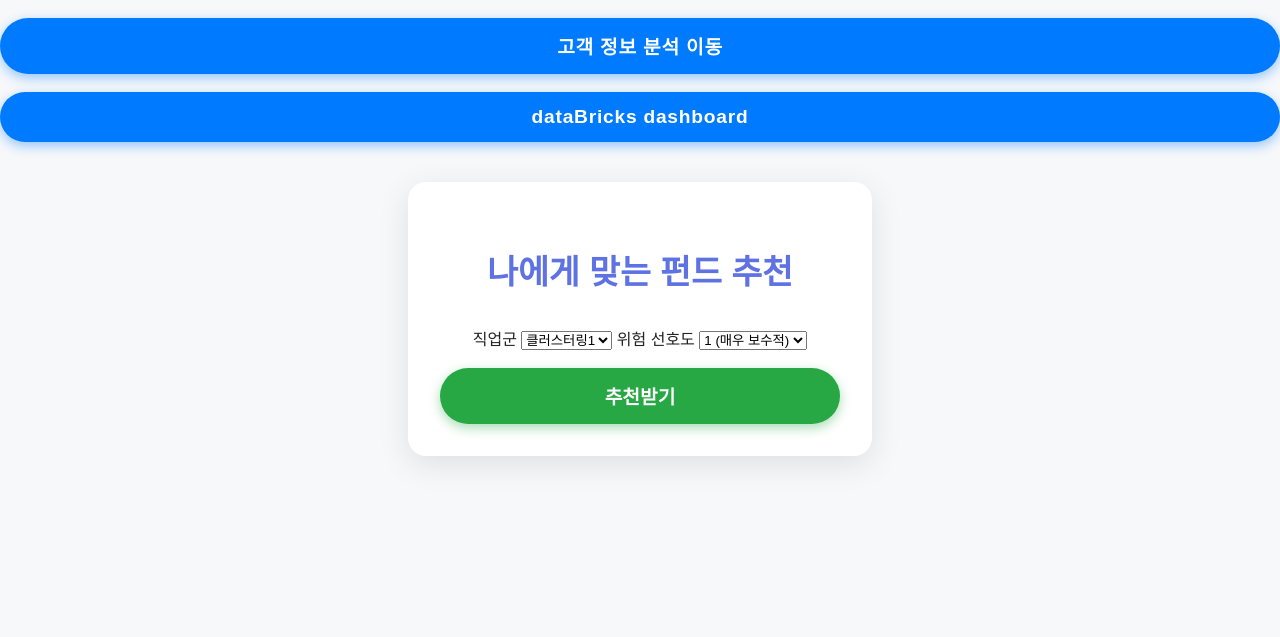
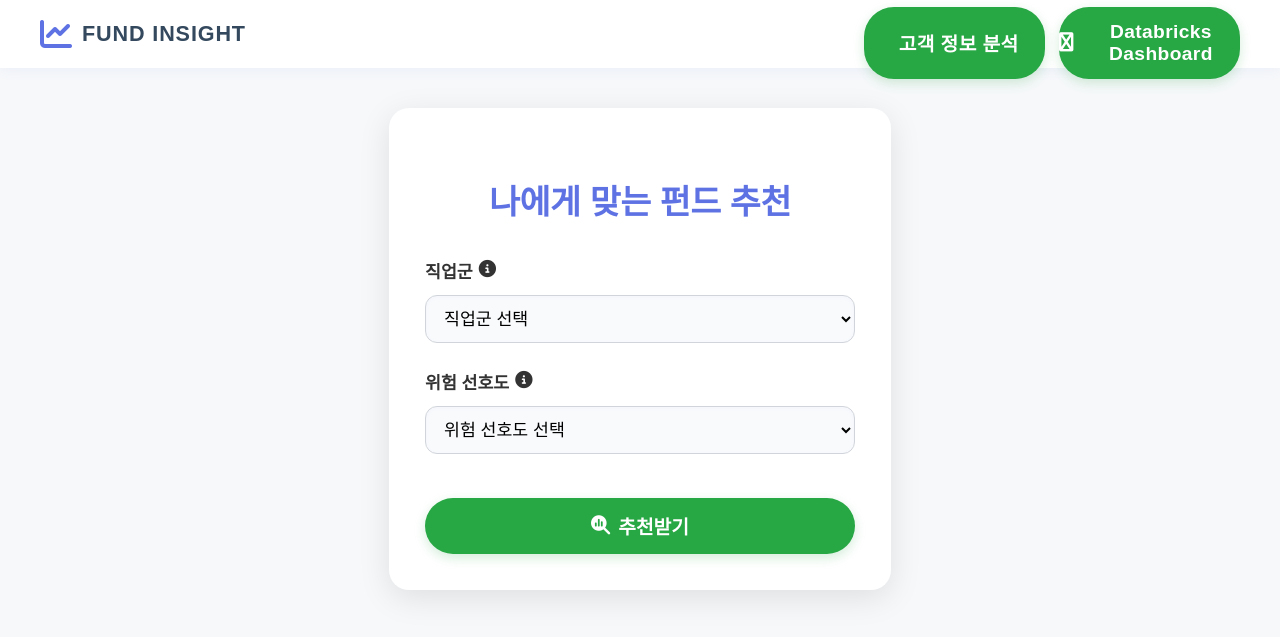
Before and after one commit to Ad-astra9211/MS-Project_1, a Flask app: template src/flaskweb/src/templates/index.html in a window 1280 px wide. Shown: the top 637 px of the page. Run offline with Flask 3, Linux system fonts and the light colour scheme; the template is opened without the code that fills it, so the values that code supplies are empty.

Commit message:
flask page edit index

```diff
--- a/src/flaskweb/src/static/index_style.css
+++ b/src/flaskweb/src/static/index_style.css
@@ -6,49 +6,84 @@ body {
   color: #222;
 }
 
-.header {
+/* 헤더 바 */
+.main-header {
   width: 100%;
-  max-width: 900px;
-  margin: 0 auto;
+  max-width: 100vw;
+  box-sizing: border-box;
+  background: #fff;
+  box-shadow: 0 2px 12px rgba(94,114,228,0.07);
   display: flex;
-  justify-content: flex-end;
+  justify-content: space-between;
   align-items: center;
-  padding: 32px 32px 0 32px;
-  box-sizing: border-box;
+  padding: 0 40px;
+  height: 68px;
+  position: sticky;
+  top: 0;
+  z-index: 100;
+}
+
+.header-left {
+  display: flex;
+  align-items: center;
+  gap: 10px;
+}
+
+.logo-icon {
+  font-size: 2rem;
+  color: #5e72e4;
+}
+
+.logo-text {
+  font-size: 1.35rem;
+  font-weight: 800;
+  letter-spacing: 0.04em;
+  color: #34495e;
+}
+
+.header-right {
+  display: flex;
+  gap: 14px;
 }
 
 .btn-dashboard {
   background: linear-gradient(90deg, #5e72e4 0%, #825ee4 100%);
   color: #fff;
   font-weight: 700;
-  font-size: 1.12rem;
+  font-size: 1.08rem;
   border: none;
   border-radius: 32px;
-  padding: 12px 34px;
-  box-shadow: 0 4px 18px rgba(94, 114, 228, 0.12);
+  padding: 10px 28px;
+  box-shadow: 0 4px 18px rgba(94, 114, 228, 0.08);
   cursor: pointer;
   text-decoration: none;
   transition: background 0.2s, box-shadow 0.2s, transform 0.1s;
-  letter-spacing: 0.04em;
+  letter-spacing: 0.02em;
   outline: none;
   text-align: center;
-  display: inline-block;
+  display: flex;
+  align-items: center;
+  gap: 8px;
 }
 
 .btn-dashboard:hover, .btn-dashboard:focus {
   background: linear-gradient(90deg, #825ee4 0%, #5e72e4 100%);
-  box-shadow: 0 8px 24px rgba(130, 94, 228, 0.16);
+  box-shadow: 0 8px 24px rgba(130, 94, 228, 0.13);
   transform: translateY(-2px) scale(1.04);
   color: #fff;
 }
 
+main {
+  margin-top: 36px;
+}
+
 .container {
-  max-width: 400px;
+  max-width: 430px;
   margin: 40px auto 0 auto;
   background: #fff;
-  border-radius: 18px;
+  border-radius: 20px;
   box-shadow: 0 8px 32px rgba(0,0,0,0.10);
-  padding: 40px 32px 32px 32px;
+  padding: 44px 36px 36px 36px;
   text-align: center;
 }
 
@@ -56,9 +91,48 @@ h1 {
   color: #5e72e4;
   font-weight: 800;
   font-size: 2.1rem;
-  margin-bottom: 32px;
-  letter
+  margin-bottom: 34px;
+  letter-spacing: -0.01em;
 }
+
+.recommend-form {
+  display: flex;
+  flex-direction: column;
+  gap: 26px;
+}
+
+.form-section {
+  text-align: left;
+}
+
+label {
+  font-weight: 700;
+  color: #333;
+  margin-bottom: 6px;
+  font-size: 1.08rem;
+  display: flex;
+  align-items: center;
+  gap: 6px;
+}
+
+select {
+  width: 100%;
+  padding: 12px 14px;
+  border-radius: 12px;
+  border: 1.5px solid #d1d5db;
+  font-size: 1.08rem;
+  margin-top: 6px;
+  outline: none;
+  background: #f8fafc;
+  transition: border-color 0.3s, box-shadow 0.3s;
+  box-shadow: 0 1px 4px rgba(130,94,228,0.04) inset;
+}
+
+select:focus {
+  border-color: #825ee4;
+  box-shadow: 0 0 8px rgba(130,94,228,0.11);
+}
+
 .btn {
   padding: 14px 0;
   border: none;
@@ -67,25 +141,31 @@ h1 {
   font-weight: 700;
   cursor: pointer;
   margin-top: 18px;
-  transition: background-color 0.3s ease, box-shadow 0.3s ease;
+  transition: background-color 0.3s, box-shadow 0.3s;
   width: 100%;
   display: block;
-  background: #007bff;
+  background: #28a745;
   color: #fff;
-  box-shadow: 0 4px 12px rgba(0, 123, 255, 0.4);
+  box-shadow: 0 4px 12px rgba(40, 167, 69, 0.2);
+  display: flex;
+  align-items: center;
+  justify-content: center;
+  gap: 8px;
 }
 
 .btn:hover {
-  background: #0056b3;
-  box-shadow: 0 6px 20px rgba(0, 86, 179, 0.6);
+  background: #1e7e34;
+  box-shadow: 0 6px 20px rgba(30, 126, 52, 0.16);
 }
 
-.btn-recommend {
-  background: #28a745;
-  box-shadow: 0 4px 12px rgba(40, 167, 69, 0.4);
+@media (max-width: 600px) {
+  .main-header {
+    flex-direction: column;
+    height: auto;
+    padding: 12px 10px;
+    gap: 10px;
+  }
+  .container {
+    padding: 24px 8px;
+  }
 }
-
-.btn-recommend:hover {
-  background: #1e7e34;
-  box-shadow: 0 6px 20px rgba(30, 126, 52, 0.6);
-}
--- a/src/flaskweb/src/templates/index.html
+++ b/src/flaskweb/src/templates/index.html
@@ -4,25 +4,45 @@
   <meta charset="UTF-8">
   <title>펀드 추천 시스템</title>
   <link rel="stylesheet" href="/static/index_style.css">
+  <link rel="stylesheet" href="https://cdnjs.cloudflare.com/ajax/libs/font-awesome/6.5.0/css/all.min.css">
+  <meta name="viewport" content="width=device-width, initial-scale=1.0">
 </head>
 <body>
-  <!-- 상단 오른쪽 버튼 -->
-  <a href="/dashboard" class="btn btn-dashboard top-right-btn">고객 정보 분석 이동</a>
-  <a href="/db_dash" class="btn btn-dashboard top-right-btn">dataBricks dashboard</a>
+  <!-- 상단 헤더 바 -->
+  <header class="main-header">
+    <div class="header-left">
+      <i class="fa-solid fa-chart-line logo-icon"></i>
+      <span class="logo-text">FUND INSIGHT</span>
+    </div>
+    <nav class="header-right">
+      <a href="/dashboard" class="btn btn-dashboard" title="고객 정보 분석 대시보드">
+        <i class="fa-solid fa-user-chart"></i> 고객 정보 분석
+      </a>
+      <a href="/db_dash" class="btn btn-dashboard" title="Databricks 대시보드">
+        <i class="fa-brands fa-database"></i> Databricks Dashboard
+      </a>
+    </nav>
+  </header>
 
+  <main>
     <div class="container">
       <h1>나에게 맞는 펀드 추천</h1>
-    <form action="/recommend" method="POST" class="recommend-form">
-      <label>직업군</label>
-      <select name="occupation">
+      <form action="/recommend" method="POST" class="recommend-form" autocomplete="off">
+        <div class="form-section">
+          <label for="occupation">직업군 <i class="fa-solid fa-circle-info" title="직업군에 따라 맞춤형 추천이 제공됩니다."></i></label>
+          <select name="occupation" id="occupation" required>
+            <option value="" disabled selected>직업군 선택</option>
             <option value="클러스터링1">클러스터링1</option>
             <option value="클러스터링2">클러스터링2</option>
             <option value="클러스터링3">클러스터링3</option>
             <option value="클러스터링4">클러스터링4</option>
           </select>
+        </div>
 
-      <label>위험 선호도</label>
-      <select name="risk">
+        <div class="form-section">
+          <label for="risk">위험 선호도 <i class="fa-solid fa-circle-info" title="1: 매우 보수적 ~ 6: 매우 공격적"></i></label>
+          <select name="risk" id="risk" required>
+            <option value="" disabled selected>위험 선호도 선택</option>
             <option value="1">1 (매우 보수적)</option>
             <option value="2">2</option>
             <option value="3">3</option>
@@ -30,9 +50,13 @@
             <option value="5">5</option>
             <option value="6">6 (매우 공격적)</option>
           </select>
+        </div>
 
-      <button type="submit" class="btn btn-recommend">추천받기</button>
+        <button type="submit" class="btn btn-recommend">
+          <i class="fa-solid fa-magnifying-glass-chart"></i> 추천받기
+        </button>
       </form>
     </div>
+  </main>
 </body>
 </html>
```
Lines whose indentation alone changed are shown as unchanged.
